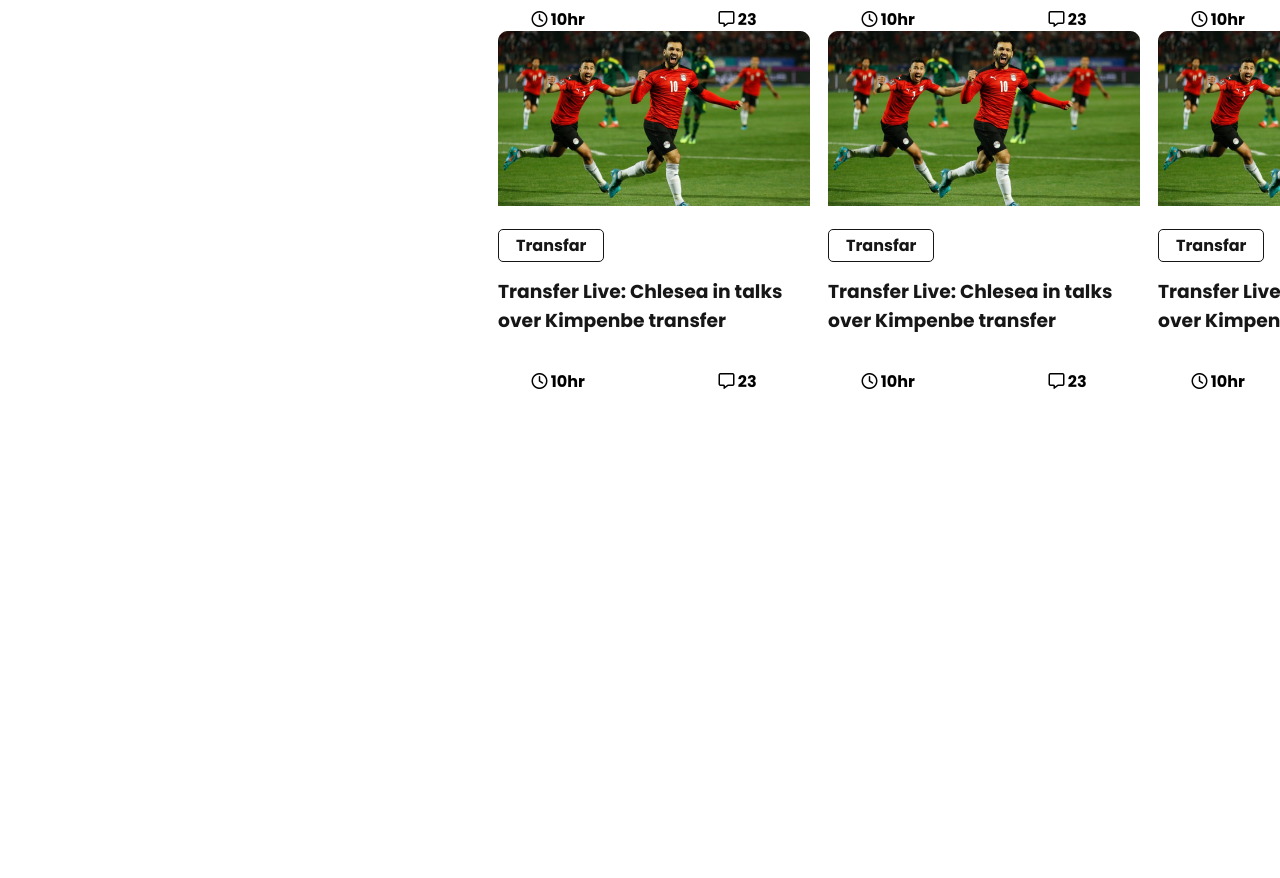
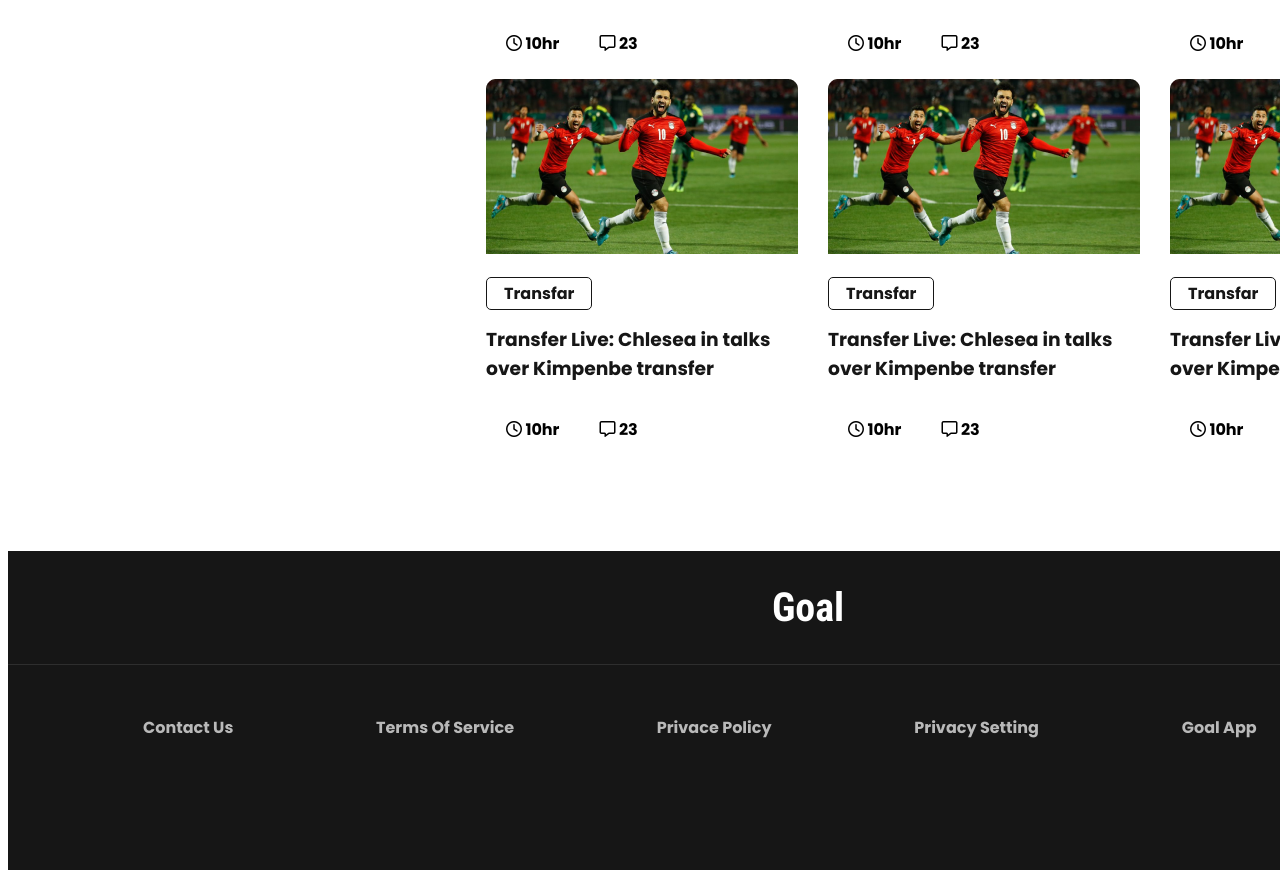
Before and after one commit to hopefyjamshed/world-cup, a plain HTML site: page index.html in a window 1280 px wide. Shown: the part 1547-2425 px from the top of the page. Before the commit the page ends 1957 px from the top, so only its background shows below. Drawn offline with Linux system fonts and the light colour scheme.

Commit message:
new code added

```diff
--- a/index.html
+++ b/index.html
@@ -2,6 +2,11 @@
 <html lang="en">
 
 <head>
+    <link rel="preconnect" href="https://fonts.googleapis.com">
+    <link rel="preconnect" href="https://fonts.gstatic.com" crossorigin>
+    <link
+        href="https://fonts.googleapis.com/css2?family=Anton&family=Nanum+Gothic:wght@400;800&family=Poppins:wght@700&family=Roboto+Condensed:wght@700&display=swap"
+        rel="stylesheet">
     <link rel="preconnect" href="https://fonts.googleapis.com">
     <link rel="preconnect" href="https://fonts.gstatic.com" crossorigin>
     <link
@@ -69,7 +74,7 @@
                 <h3 class="transfer">Transfer Live: Chlesea in talks over Kimpenbe transfer</h3>
                 <div class="count">
                     <p class="count-para"><i class="fa-regular fa-clock"></i> 10hr
-                    <p>
+                    </p>
                     <p class="count-para"><i class="fa-regular fa-message"></i> 23</p>
                 </div>
             </div>
@@ -193,7 +198,28 @@
 
 
     <section class="footer">
-
+        <h2 class="goal">Goal</h2>
+        <hr>
+        <div class="footer-menus">
+            <div class="menus">
+                <a href="">Contact Us</a>
+            </div>
+            <div class="menus">
+                <a href="">Terms Of Service</a>
+            </div>
+            <div class="menus">
+                <a href="">Privace Policy</a>
+            </div>
+            <div class="menus">
+                <a href="">Privacy Setting</a>
+            </div>
+            <div class="menus">
+                <a href="">Goal App</a>
+            </div>
+            <div class="menus">
+                <a href="">Goal Live</a>
+            </div>
+        </div>
     </section>
 </body>
 
--- a/styles/style.css
+++ b/styles/style.css
@@ -100,6 +100,8 @@ header section end---------------------------------------------*/
     border-radius: 10px;
     padding-top: 50px;
     margin-left: 140px;
+    position: sticky;
+    top: 10px;
 }
 
 .menu-button-div {
@@ -159,14 +161,16 @@ main section start------------------------------------ */
     margin-top: 130px;
     display: grid;
     grid-template-columns: repeat(3, 1fr);
+    grid-row-gap: 24px;
+    grid-column-gap: 24px;
     margin-right: 140px;
 }
 
 .main-blogs {
     width: 312px;
     height: 362px;
-    grid-row-gap: 24px;
-    grid-column-gap: 24px;
+
+
 }
 
 .blog {
@@ -206,12 +210,55 @@ main section start------------------------------------ */
 
 .blog .count {
     display: flex;
-    justify-content: space-around;
+    align-items: flex-start;
+}
+
+.blog .count>p {
+    margin-left: 20px;
 }
 
 /*------------------------------------------------
  main section end-------------------------------------- */
 
+
+/*--------------------------------------------
+  footer section start----------------------------------------- */
+
 .footer {
     grid-area: footer;
+    background-color: #161616;
+    color: #FFFFFF;
+    margin-top: 130px;
 }
+
+hr {
+    height: 1px;
+    background-color: #FFFFFF1A;
+    border: none;
+}
+
+.goal {
+    font-family: 'Roboto Condensed', sans-serif;
+    font-size: 40px;
+    font-weight: 600;
+    text-align: center;
+}
+
+.footer-menus {
+    display: flex;
+    justify-content: space-between;
+    margin-right: 135px;
+    margin-left: 135px;
+    margin-bottom: 130px;
+    margin-top: 50px;
+}
+
+.menus>a {
+    text-decoration: none;
+    font-size: 16px;
+    font-weight: 500;
+    color: #B9B9B9;
+}
+
+/*-------------------------------------------------
+ footer section end -------------------------------------------------*/
```
